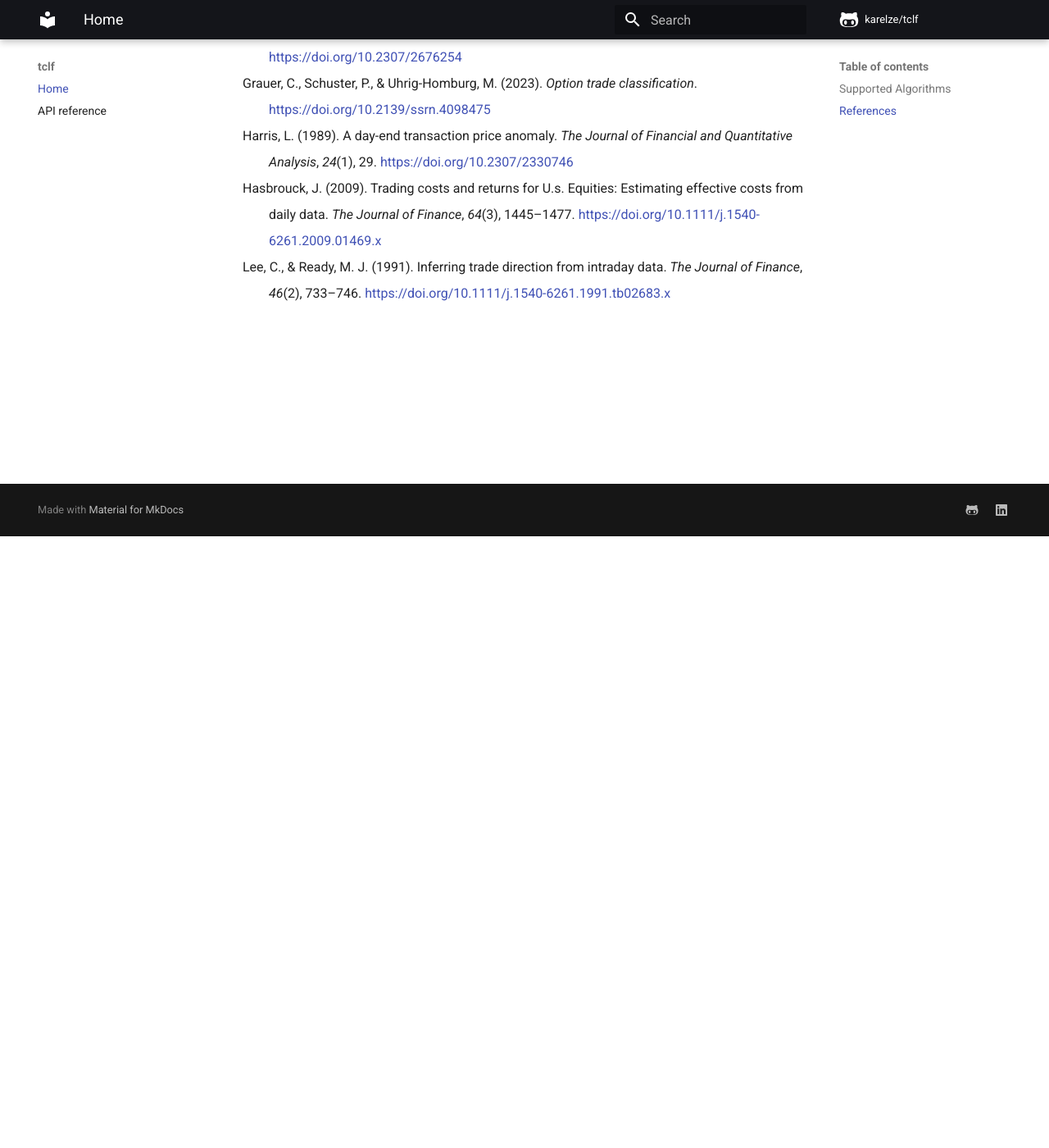
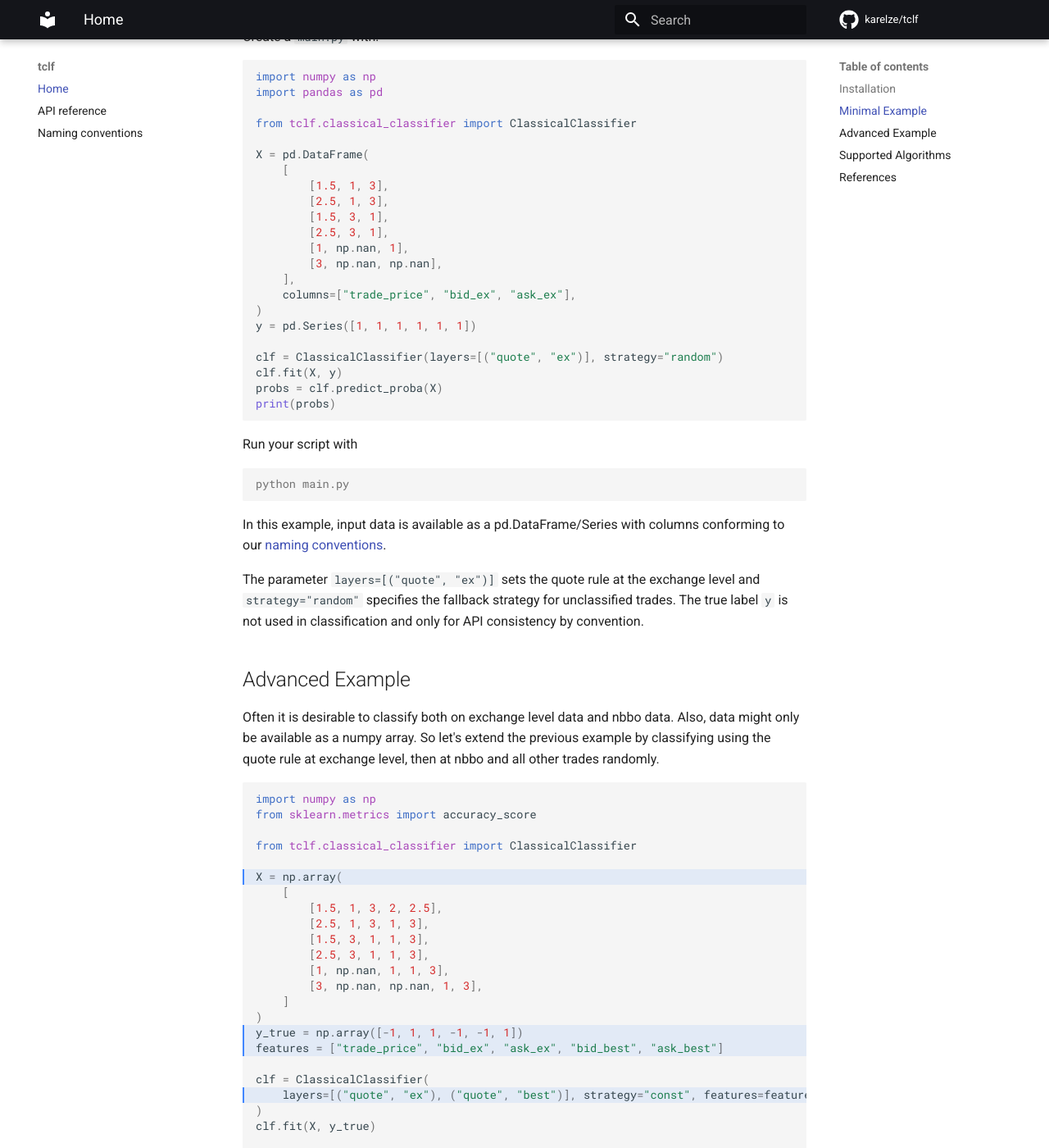
Before and after one commit to KarelZe/tclf, an MkDocs documentation site: the page built from docs/index.md, in a window 1280 px wide and 1400 px high, scrolled down 746 px. Shown: the whole window at 82% size. Built offline with MkDocs 1.6.1 and Material for MkDocs 9.7.7, drawn with Linux system fonts in a browser that asks for light colours; comment, search, counter and statistics services are not loaded; some of the changed text lies outside the part shown.

Commit message:
Add usage examples to documentation📖 (#9)
* Add simplified type hints

* Improve API

* Remove checks for subsets

* Add examples

* Extend documentation

* sync readme.md with index.md

````diff
--- a/docs/index.md
+++ b/docs/index.md
@@ -1,14 +1,101 @@
-# Trade classification for python
+# Trade classification for python 🐍
 
-`tclf` is [`scikit-learn`](https://scikit-learn.org/stable/)-compatible implementation of popular trade classification algorithms to classify financial markets transactions into buyer- and seller-initiated trades.
+![GitHubActions](https://github.com/karelze/tclf//actions/workflows/tests.yaml/badge.svg)
+![Codecov](https://codecov.io/gh/karlze/tclf/branch/master/graph/badge.svg)
+
+`tclf` is a [`scikit-learn`](https://scikit-learn.org/stable/)-compatible implementation of trade classification algorithms to classify financial markets transactions into buyer- and seller-initiated trades.
+
+The key features are:
+
+* **Easy**: Easy to use and learn.
+* **Sklearn-compatible**: Compatible to the sklearn API. Use sklearn metrics and visualizations.
+* **Feature complete**: Wide range of supported algorithms. Use the algorithms individually or stack them like LEGO blocks.
+
+## Installation
+```console
+$ pip install .
+---> 100%
+Successfully installed tclf-0.0.0
+```
+
+## Minimal Example
+
+Let's start off simple: classify all trades by the quote rule and all other trades, which cannot be classified by the quote rule, randomly.
+
+Create a `main.py` with:
+```python
+import numpy as np
+import pandas as pd
+
+from tclf.classical_classifier import ClassicalClassifier
+
+X = pd.DataFrame(
+    [
+        [1.5, 1, 3],
+        [2.5, 1, 3],
+        [1.5, 3, 1],
+        [2.5, 3, 1],
+        [1, np.nan, 1],
+        [3, np.nan, np.nan],
+    ],
+    columns=["trade_price", "bid_ex", "ask_ex"],
+)
+y = pd.Series([1, 1, 1, 1, 1, 1])
+
+clf = ClassicalClassifier(layers=[("quote", "ex")], strategy="random")
+clf.fit(X, y)
+probs = clf.predict_proba(X)
+print(probs)
+```
+Run your script with
+```console
+python main.py
+```
+In this example, input data is available as a pd.DataFrame/Series with columns conforming to our [naming conventions](https://karelze.github.io/tclf/naming_conventions/).
+
+The parameter `layers=[("quote", "ex")]` sets the quote rule at the exchange level and `strategy="random"` specifies the fallback strategy for unclassified trades. The true label `y` is not used in classification and only for API consistency by convention.
+
+## Advanced Example
+Often it is desirable to classify both on exchange level data and nbbo data. Also, data might only be available as a numpy array. So let's extend the previous example by classifying using the quote rule at exchange level, then at nbbo and all other trades randomly.
+
+```python hl_lines="6  16 17 20"
+import numpy as np
+from sklearn.metrics import accuracy_score
+
+from tclf.classical_classifier import ClassicalClassifier
+
+X = np.array(
+    [
+        [1.5, 1, 3, 2, 2.5],
+        [2.5, 1, 3, 1, 3],
+        [1.5, 3, 1, 1, 3],
+        [2.5, 3, 1, 1, 3],
+        [1, np.nan, 1, 1, 3],
+        [3, np.nan, np.nan, 1, 3],
+    ]
+)
+y_true = np.array([-1, 1, 1, -1, -1, 1])
+features = ["trade_price", "bid_ex", "ask_ex", "bid_best", "ask_best"]
+
+clf = ClassicalClassifier(
+    layers=[("quote", "ex"), ("quote", "best")], strategy="const", features=features
+)
+clf.fit(X, y_true)
+
+y_pred = clf.predict(X)
+print(accuracy_score(y_true, y_pred))
+```
+In this example, input data is available as np.arrays with both exchange (`"ex"`) and nbbo data (`"best"`). We set the layers parameter to `layers=[("quote", "ex"), ("quote", "best")]` to classify trades first on subset `"ex"` and remaining trades on subset `"best"`. Additionally, we have to set `ClassicalClassifier(..., features=features)` to pass column information to the classifier.
+
+Like before, column/feature names must follow our [naming conventions](https://karelze.github.io/tclf/naming_conventions/).
 
 ## Supported Algorithms
 
-- Tick test
+- (Rev.) Tick test
 - Quote rule
-- LR algorithm
-- EMO rule
-- CLNV rule
+- (Rev.) LR algorithm
+- (Rev.) EMO rule
+- (Rev.) CLNV rule
 - Depth rule
 - Tradesize rule
 
--- a/mkdocs.yml
+++ b/mkdocs.yml
@@ -8,7 +8,7 @@
     primary: black
     accent: teal
   icon:
-    repo: fontawesome/brands/github-alt
+    repo: fontawesome/brands/github
 
 repo_name: karelze/tclf
 repo_url: https://github.com/karelze/tclf
@@ -17,6 +17,7 @@
 nav:
   - Home: index.md
   - API reference: reference.md
+  - Naming conventions: naming_conventions.md
 
 markdown_extensions:
   - toc:
@@ -46,7 +47,7 @@
 
 extra:
   social:
-    - icon: fontawesome/brands/github-alt
+    - icon: fontawesome/brands/github
       link: https://github.com/karelze/tclf
     - icon: fontawesome/brands/linkedin
       link: https://www.linkedin.com/in/markus-bilz/
--- a/pyproject.toml
+++ b/pyproject.toml
@@ -3,11 +3,11 @@
 build-backend = "setuptools.build_meta"
 
 [project]
-name = "otc"
+name = "tclf"
 authors = [
   { name="Markus Bilz", email="github@markusbilz.com" },
 ]
-description = "Code to perform option trade classification using machine learning."
+description = "Code to perform trade classification using trade classification algorithms."
 readme = "README.md"
 license = {file = "LICENSE.txt"}
 requires-python = ">=3.8"
@@ -24,7 +24,6 @@
   "pandas",
   "scikit-learn"
 ]
-
 
 dynamic = ["version"]
 
````
Also changed, not shown: README.md (+91 -29 lines), docs/naming_conventions.md (added).
